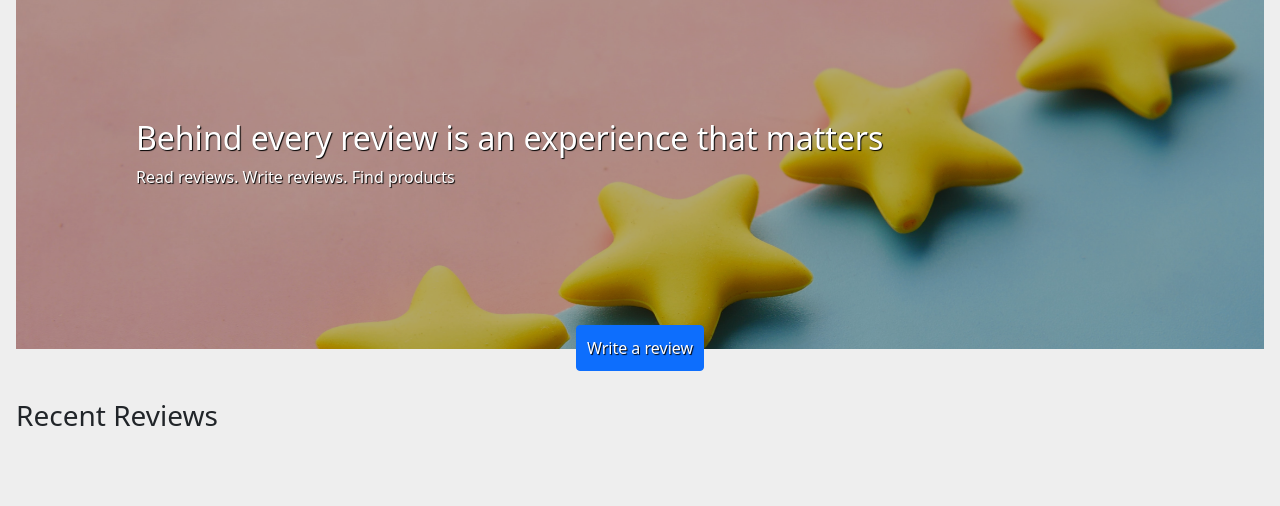
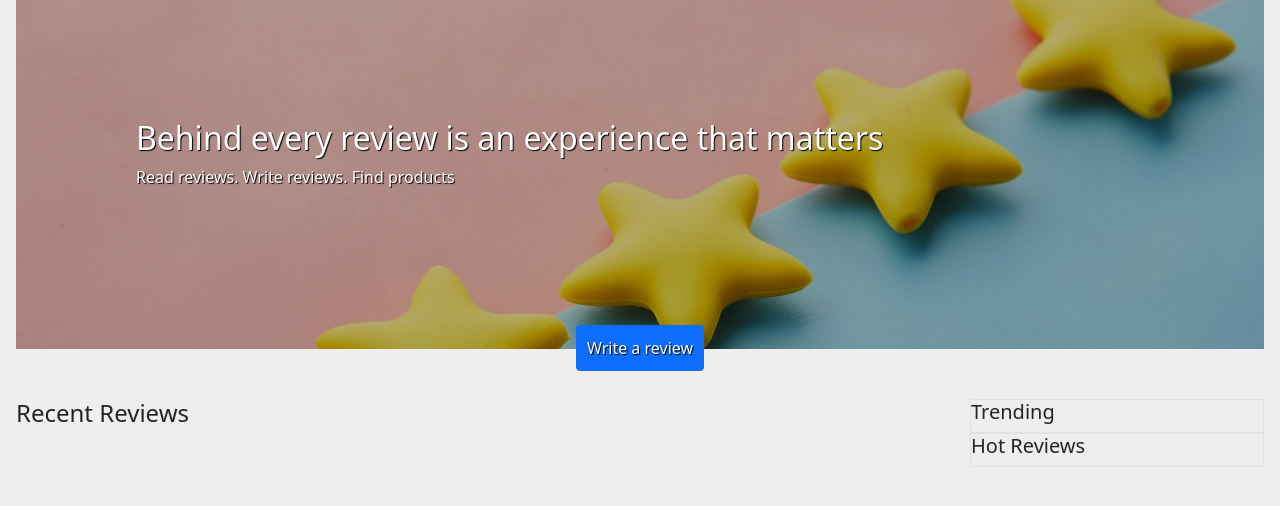
Before and after one commit to hire-blac/reviewersite, a Django app: page / in a window 1280 px wide. Shown: the part 127-633 px from the top of the page. Run offline with Django 3.2, Linux system fonts and the light colour scheme; data that the repository does not hold is empty; some libraries are stand-ins or nearby versions.

Commit message:
trending

```diff
--- a/reviewer/templates/main/index.html
+++ b/reviewer/templates/main/index.html
@@ -15,11 +15,27 @@
     </div>
   </div>
 
-  <h3>Recent Reviews</h3>
-  {% for review in reviews %}
+  <div class="row">
+
     <div class="col-md-6">
-      {% include 'main/review-link.html' %}
+      <h4>Recent Reviews</h4>
+      {% for review in reviews %}
+          {% include 'main/review-link.html' %}
+      {% endfor %}
     </div>
-  {% endfor %}
+
+    <div class="col-md-3">
+
+    </div>
+
+    <div class="col-md-3">
+      <div class="trending-reviews border">
+        <h5>Trending</h5>
+      </div>
+      <div class="hot-reviews border">
+        <h5>Hot Reviews</h5>
+      </div>
+    </div>
+  </div>
 
 {% endblock content %}
--- a/reviewer/templates/main/review-link.html
+++ b/reviewer/templates/main/review-link.html
@@ -1,5 +1,4 @@
-<div class="row my-4">
-  <div class="border bg-white p-2">
+<div class="border bg-white my-4 p-2">
 
   <div class="border-bottom p-1">
     {% load my_filters %}
@@ -63,4 +62,3 @@
 
   </div>
 </div>
-</div>
```
Lines whose indentation alone changed are shown as unchanged.
